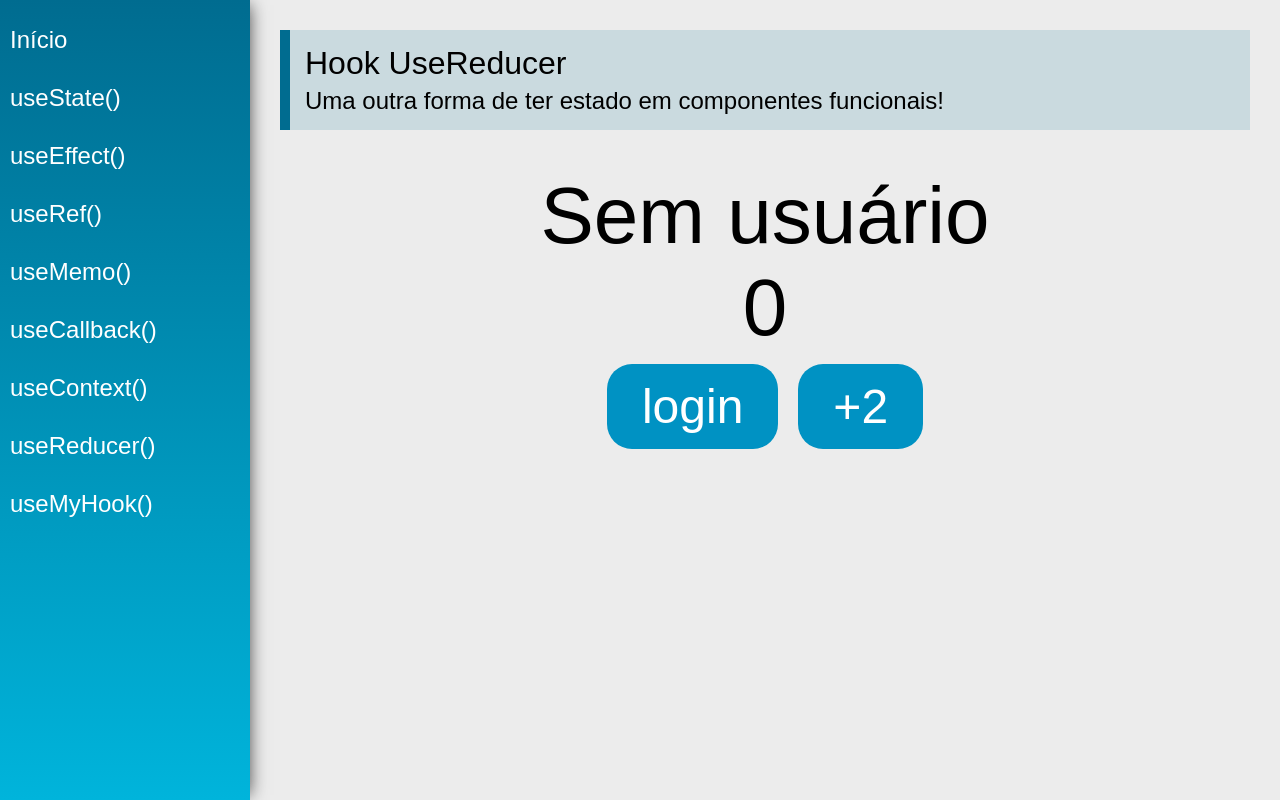
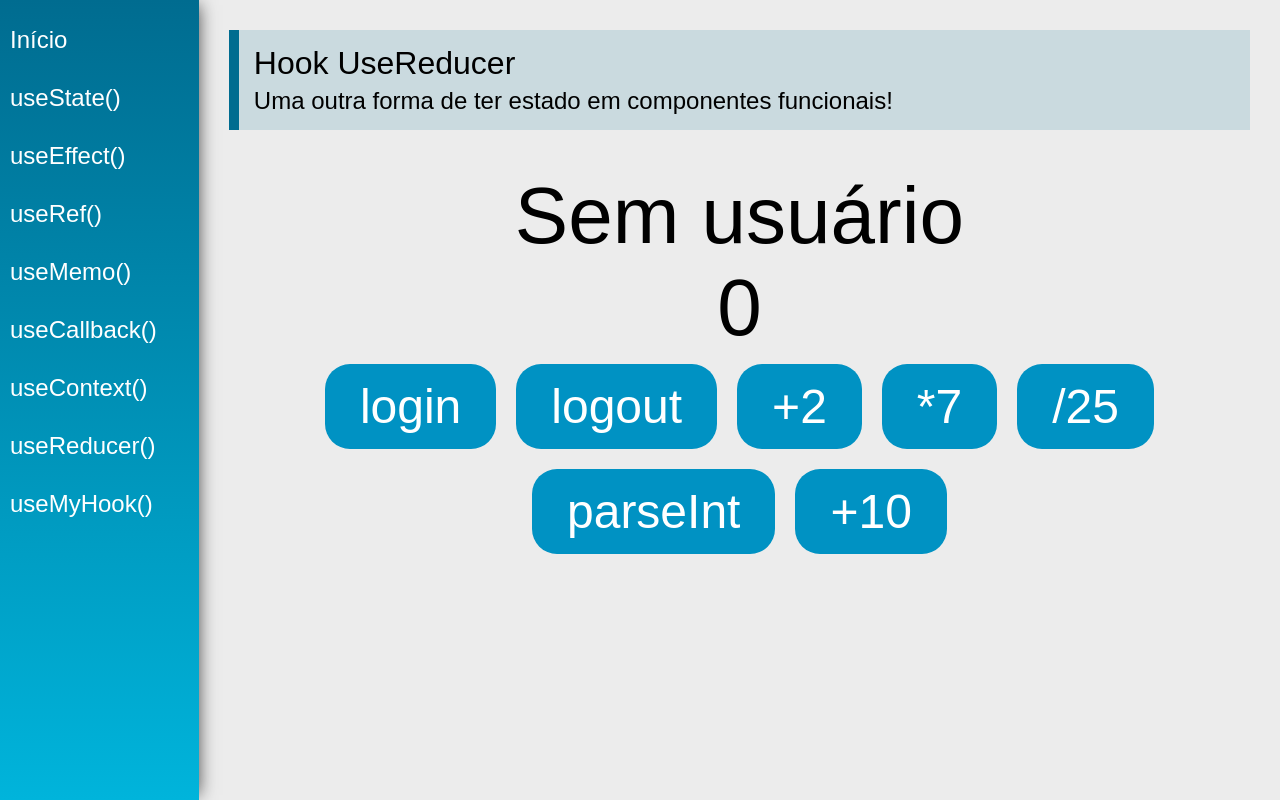
Before and after one commit to marcusdavi/hooks, a React (Create React App) app: page /useReducer in a window 1280 px wide. Built offline with nearby package versions, Linux system fonts and the light colour scheme.

Commit message:
useReducer Refactoring

```diff
--- /dev/null
+++ b/src/store/actions/index.js
@@ -0,0 +1,19 @@
+import {
+  numberAdd2,
+  numberAddN,
+  numberMult7,
+  numberDiv25,
+  numberParseInt,
+} from "./number";
+
+import { login, logout } from "./user";
+
+export {
+  numberAdd2,
+  login,
+  logout,
+  numberAddN,
+  numberMult7,
+  numberDiv25,
+  numberParseInt,
+};
--- /dev/null
+++ b/src/store/actions/number.js
@@ -0,0 +1,19 @@
+export function numberAdd2(dispatch) {
+  dispatch({ type: "numberAdd2" });
+}
+
+export function numberAddN(dispatch, payload) {
+  dispatch({ type: "numberAddN", payload });
+}
+
+export function numberMult7(dispatch) {
+  dispatch({ type: "numberMult7" });
+}
+
+export function numberDiv25(dispatch) {
+  dispatch({ type: "numberDiv25" });
+}
+
+export function numberParseInt(dispatch) {
+  dispatch({ type: "numberParseInt" });
+}
--- /dev/null
+++ b/src/store/actions/user.js
@@ -0,0 +1,7 @@
+export function login(dispatch, name) {
+  dispatch({ type: "login", payload: name });
+}
+
+export function logout(dispatch) {
+  dispatch({ type: "logout" });
+}
--- /dev/null
+++ b/src/store/index.js
@@ -0,0 +1,10 @@
+import { reducer } from "./reducers";
+
+const initialState = {
+  cart: [],
+  products: [],
+  user: null,
+  number: 0,
+};
+
+export { reducer, initialState };
--- /dev/null
+++ b/src/store/reducers/index.js
@@ -0,0 +1,20 @@
+export function reducer(state, action) {
+  switch (action.type) {
+    case "numberAdd2":
+      return { ...state, number: state.number + 2 };
+    case "numberAddN":
+      return { ...state, number: state.number + action.payload };
+    case "numberMult7":
+      return { ...state, number: state.number * 7 };
+    case "numberDiv25":
+      return { ...state, number: state.number / 25 };
+    case "numberParseInt":
+      return { ...state, number: parseInt(state.number)};
+    case "login":
+      return { ...state, user: { name: action.payload } };
+    case "logout":
+      return { ...state, user: null };
+    default:
+      return state;
+  }
+}
--- a/src/views/examples/UseReducer.jsx
+++ b/src/views/examples/UseReducer.jsx
@@ -1,23 +1,15 @@
 import React, { useReducer } from "react";
 import PageTitle from "../../components/layout/PageTitle";
-
-const initialState = {
-  cart: [],
-  products: [],
-  user: null,
-  number: 0,
-};
-
-function reducer(state, action) {
-  switch (action.type) {
-    case "numberAdd2":
-      return { ...state, number: state.number + 2 };
-    case "login":
-      return { ...state, user: { name: action.name } };
-    default:
-      return state;
-  }
-}
+import { initialState, reducer } from "../../store";
+import {
+  numberAdd2,
+  numberMult7,
+  numberDiv25,
+  numberAddN,
+  numberParseInt,
+  login,
+  logout,
+} from "../../store/actions";
 
 const UseReducer = (props) => {
   const [state, dispatch] = useReducer(reducer, initialState);
@@ -36,17 +28,26 @@ const UseReducer = (props) => {
         )}
         <span className="text">{state.number}</span>
         <div>
-          <button
-            className="btn"
-            onClick={() => dispatch({ type: "login", name: "Marcus" })}
-          >
+          <button className="btn" onClick={() => login(dispatch, "Marcus")}>
             login
           </button>
-          <button
-            className="btn"
-            onClick={() => dispatch({ type: "numberAdd2" })}
-          >
+          <button className="btn" onClick={() => logout(dispatch)}>
+            logout
+          </button>
+          <button className="btn" onClick={() => numberAdd2(dispatch)}>
             +2
+          </button>
+          <button className="btn" onClick={() => numberMult7(dispatch)}>
+            *7
+          </button>
+          <button className="btn" onClick={() => numberDiv25(dispatch)}>
+            /25
+          </button>
+          <button className="btn" onClick={() => numberParseInt(dispatch)}>
+            parseInt
+          </button>
+          <button className="btn" onClick={() => numberAddN(dispatch, 10)}>
+            +10
           </button>
         </div>
       </div>
```
